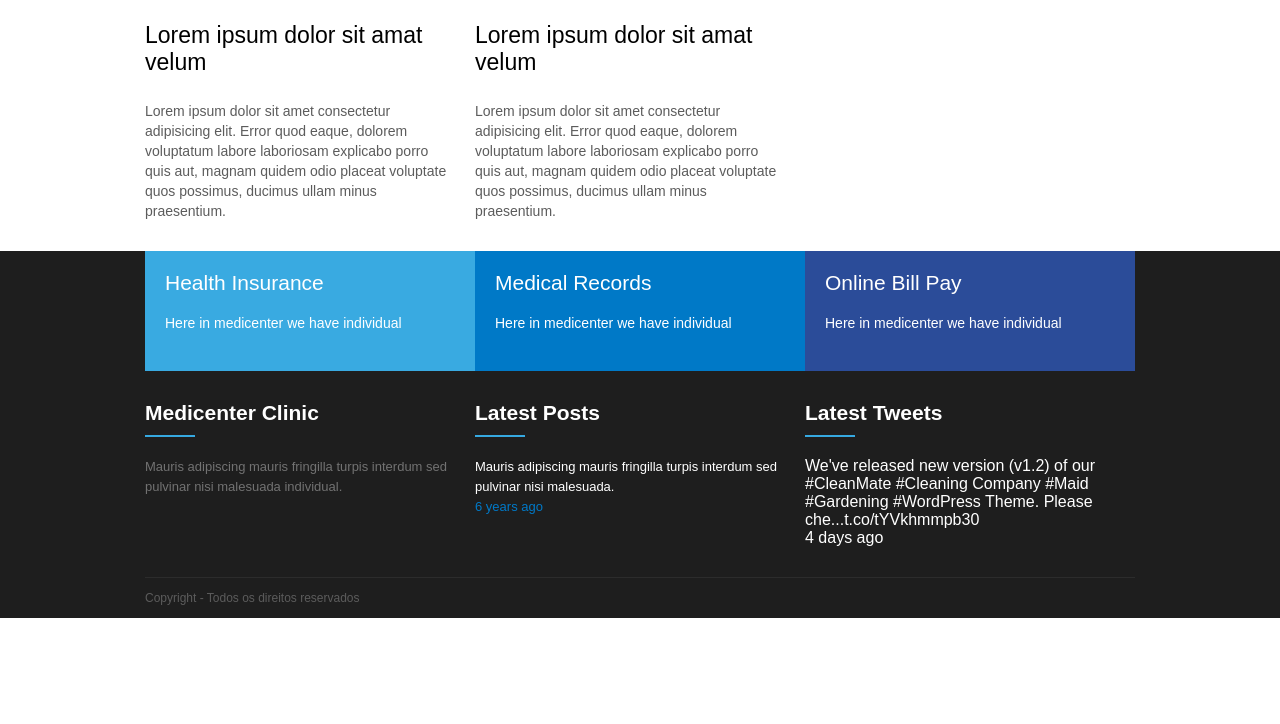
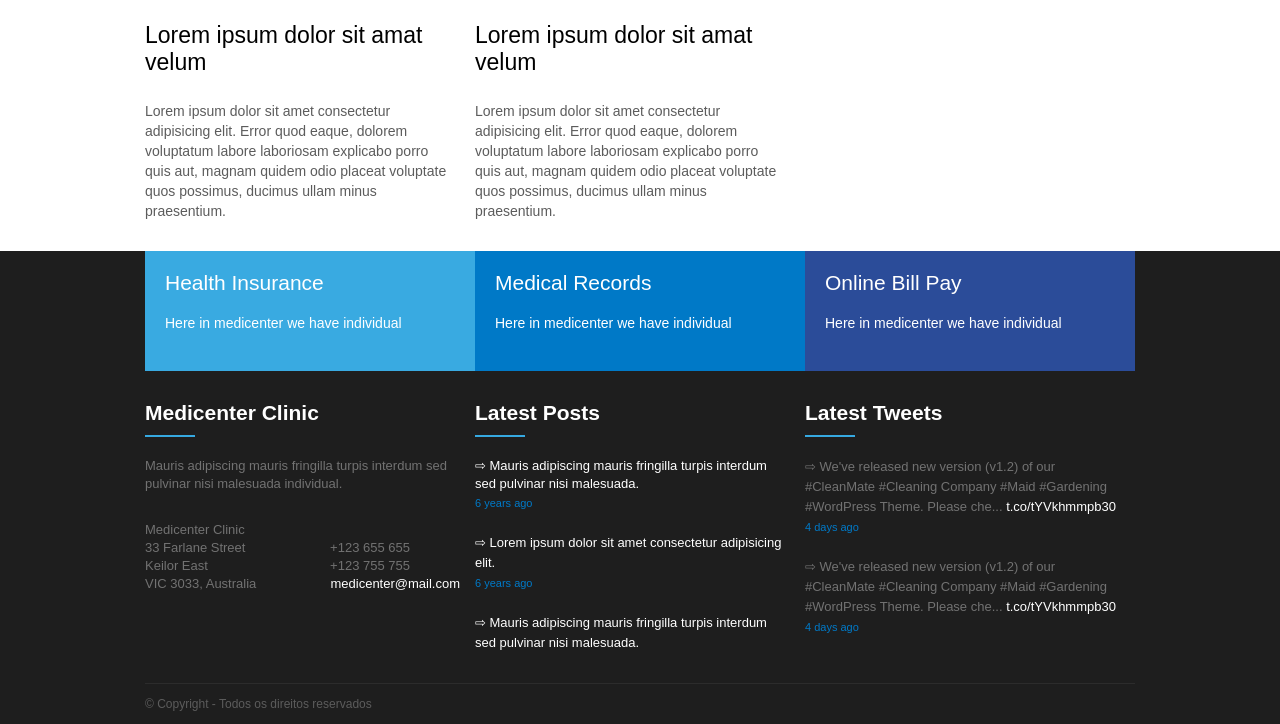
Before and after one commit to adrianoardev/Curso_B7Web-Site_MediCenter, a plain HTML site: page index.html in a window 1280 px wide. Shown: the part 1646-2370 px from the top of the page. Before the commit the page ends 2264 px from the top, so only its background shows below. Drawn offline with Linux system fonts and the light colour scheme.

Commit message:
Commit - Footer finalizado

```diff
--- a/assets/css/style.css
+++ b/assets/css/style.css
@@ -300,26 +300,78 @@ footer {
     background-color: #2b4c99;
 }
 
+
+/* Medicenter Clinic Footer */
 .footer-mc {
     color: #727272;
     font-size: 13px;
+    line-height: 18px;
+    margin-right: 10px;
+}
+.endereco {
+    color: #727272;
+    font-size: 13px;
+    margin-top: 28px;
+    line-height: 18px;
+}
+
+.footer-end-tel {
+    display: flex;
+    justify-content: space-between;
+    font-size: 13px;
+    line-height: 18px;
+    margin-right: 15px;
+}
+
+.tel {
+    padding-right: 50px;
+}
+
+.email {
+    color: white;
+    font-size: 13px;
+}
+
+.footer-lp2, .footer-lp3{
+    margin-top: 20px;
+    font-size: 13px;
+    line-height: 20px;
+    margin-right: 15px;
+}
+
+/* Latest Posts Footer */
+.footer-lp {
+    color: #FFF;
+    font-size: 13px;
+    line-height: 18px;
+    margin-right: 15px;
+}
+
+.years {
+    color: #0079c7;
+    font-size: 11px;
     line-height: 20px;
 }
 
-.footer-mr {
-    color: #FFF;
+/* Latest Tweets Footer */
+.footer-lt {
+    color: #727272;
     font-size: 13px;
     line-height: 20px;
-}
-.years {
-    color: #0079c7;
-    line-height: 20px;
+    margin-right: 15px;
 }
 
-.widget-body-lt {
-
+.footer-lt2 {
+    color: #727272;
+    font-size: 13px;
+    line-height: 20px;
+    margin-right: 15px;
+    margin-top: 20px;
 }
 
+.branco {
+    color: white;
+}
 
 .footer-area{
     display: flex;
--- a/index.html
+++ b/index.html
@@ -243,7 +243,27 @@
                         </div>
                         <div class="widget-body">
                             <div class="footer-mc">
-                                Mauris adipiscing mauris fringilla turpis interdum sed pulvinar nisi malesuada individual.
+                            Mauris adipiscing mauris fringilla turpis interdum sed pulvinar nisi malesuada individual.
+                            </div>
+
+                            <div class="endereco">
+                                <div>Medicenter Clinic</div>
+
+                                <div class="footer-end-tel">
+                                    <div>33 Farlane Street </div>
+                                    <div class="tel">+123 655 655</div>
+                                </div>
+
+                                <div class="footer-end-tel">
+                                    <div>Keilor East</div>
+                                    <div class="tel">+123 755 755</div>
+                                </div>
+
+                                <div class="footer-end-tel">
+                                    <div>VIC 3033, Australia</div>
+                                    <div class="email">medicenter@mail.com</div>
+                                </div>
+
                             </div>
 
                         </div>
@@ -258,10 +278,16 @@
                             <div class="widget-title-bar"></div>
                         </div>
                         <div class="widget-body">
-                            <div class="footer-mr">
-                                Mauris adipiscing mauris fringilla turpis interdum sed pulvinar nisi malesuada. <br>
+                            <div class="footer-lp">
+                                &#8680; Mauris adipiscing mauris fringilla turpis interdum sed pulvinar nisi malesuada. <br>
                                 <div class="years">6 years ago</div>
                             </div>
+
+                            <div class="footer-lp2">&#8680; Lorem ipsum dolor sit amet consectetur adipisicing elit.</div>
+                            <div class="years">6 years ago</div>
+
+                            <div class="footer-lp3">&#8680; Mauris adipiscing mauris fringilla turpis interdum sed pulvinar nisi malesuada.</div>
+
                         </div>
                     </div>
                 </div>
@@ -273,15 +299,23 @@
                             <div class="widget-title-bar"></div>
                         </div>
                         <div class="widget-body">
-                            We've released new version (v1.2) of our #CleanMate #Cleaning Company #Maid #Gardening #WordPress Theme. Please che...t.co/tYVkhmmpb30 <br>
-                            4 days ago
+                           <div class="footer-lt">
+                               &#8680; We've released new version (v1.2) of our #CleanMate #Cleaning Company #Maid #Gardening #WordPress Theme. Please che... <span class="branco">t.co/tYVkhmmpb30</span> <br>
+                            <div class="years">4 days ago</div>
+                           </div>
+
+                           <div class="footer-lt2">
+                            &#8680; We've released new version (v1.2) of our #CleanMate #Cleaning Company #Maid #Gardening #WordPress Theme. Please che... <span class="branco">t.co/tYVkhmmpb30</span> <br>
+                         <div class="years">4 days ago</div>
+                        </div>
+
                         </div>
                     </div>
                 </div>
             </div>
 
             <div class="footer-copy">
-                Copyright - Todos os direitos reservados
+                &#169; Copyright - Todos os direitos reservados
             </div>
 
         </div>
@@ -289,5 +323,6 @@
 
 
 
+
 </body>
 </html>
```
